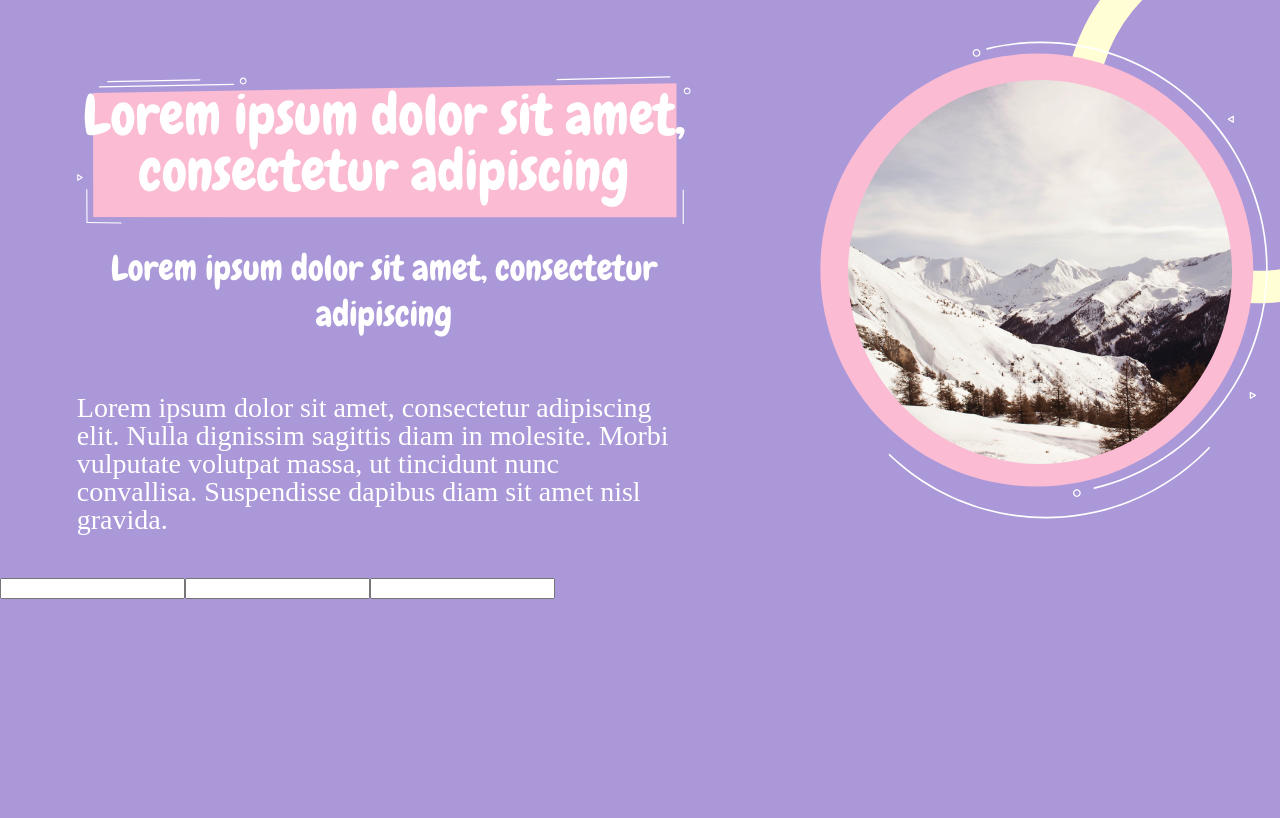
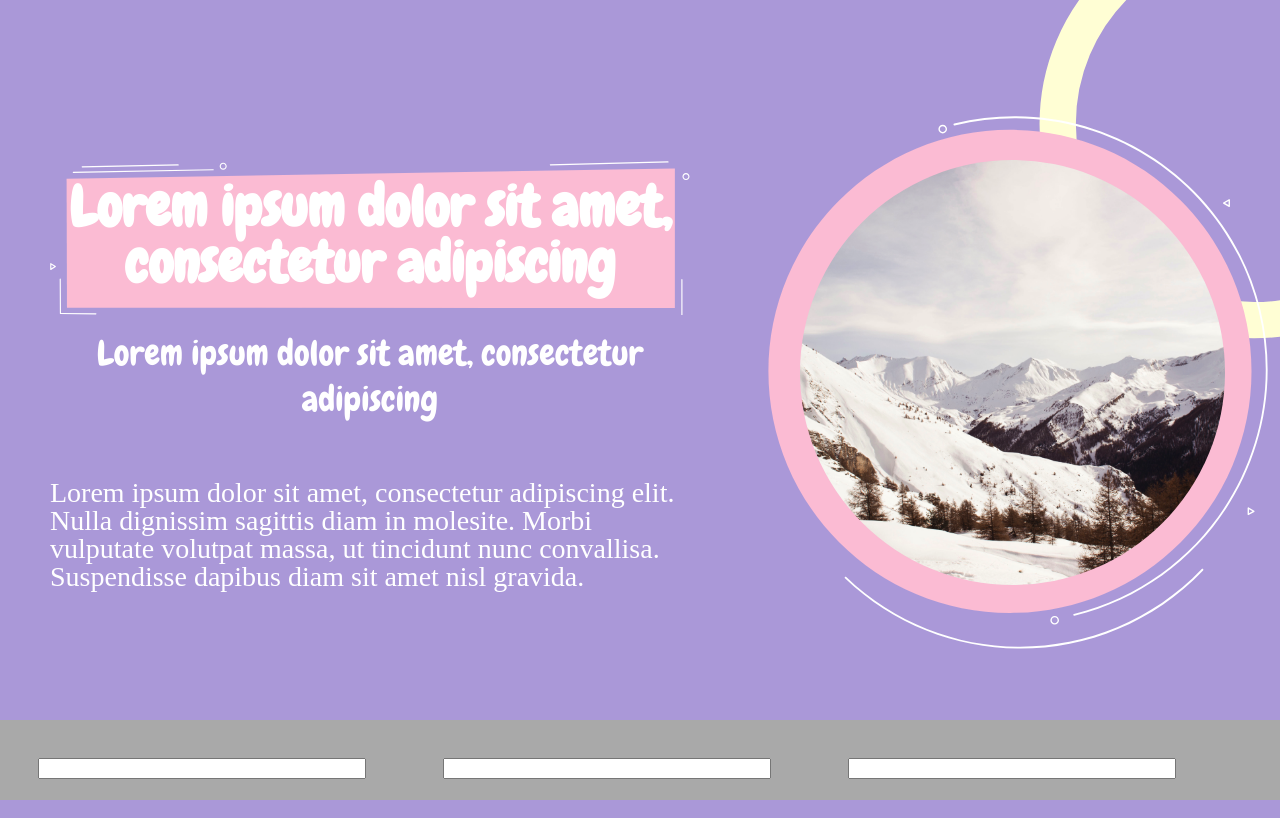
Before and after one commit to denizerisen/algebra-assignment, a Vue app: page / in a window 1280 px wide. Built offline with nearby package versions, Linux system fonts and the light colour scheme; a web font is replaced by a local one.

Commit message:
fixed view

```diff
--- a/src/App.vue
+++ b/src/App.vue
@@ -1,7 +1,9 @@
 <template>
-  <div id="app" class="grid">
-    <SlideText :headerText="headerText" :subheaderText="subheaderText" :text="text"/>
-    <SlideImage/>
+  <div id="app" >
+    <div class="grid">
+      <SlideText :headerText="headerText" :subheaderText="subheaderText" :text="text"/>
+      <SlideImage/>
+    </div>
     <SlideInputs @getText="inputChangedHandler($event)"/>
   </div>
 </template>
@@ -52,9 +54,13 @@ export default class App extends Vue {
     font-family: 'Avenir', Helvetica, Arial, sans-serif
     -webkit-font-smoothing: antialiased
     -moz-osx-font-smoothing: grayscale
+    width: 1280px
+    height: 800px
 
   .grid
     display: grid
-    grid-template-columns: 60% 40%
-    width: 100vw
+    grid-template-columns: 50% 50%
+    width: 1280px
+    height: 720px
+
 </style>
--- a/src/components/SlideImage.vue
+++ b/src/components/SlideImage.vue
@@ -1,8 +1,8 @@
 <template>
-  <div class="slide__right">
-        <img class="first" src="../assets/yellow-circle.svg" />
+  <div class="slide__column--right">
+        <img class="img__circle--yellow" src="../assets/yellow-circle.svg" />
         <img class="slide__image" src="../assets/mountain-image.png" alt="mountain image">
-        <img class="second" src="../assets/image-background.svg" width="100%" />
+        <img class="img__circle--pink" src="../assets/image-background.svg" width="100%" />
 
   </div>
 </template>
@@ -18,22 +18,23 @@
 </script>
 
 <style lang="sass">
-    .first
+    .img__circle--yellow
         position: absolute
         right: 0
         top: 0
-        width: 17.5%
-    .second
+        width: 250px
+    .img__circle--pink
         position: absolute
         right: 0.75em
-        width: 35%
+        top: 70px
+        width: 500px
         z-index: 1
     .slide__image
         position: absolute
-        top: 5em
-        right: 3em
+        top: 160px
+        right: 55px
         border-radius: 50%
         z-index: 3
-        width: 30%
+        width: 425px
 
 </style>
--- a/src/components/SlideInputs.vue
+++ b/src/components/SlideInputs.vue
@@ -20,6 +20,14 @@ export default class SlideInputs extends Vue {
 </script>
 
 
-<style>
+<style lang="sass">
+  .slide__inputs
+    width: 100%
+    background: darkgray
+    height: 80px
+    margin: 0 auto
+  .slide__input
+    width: 25%
+    margin: 3%
 
 </style>
--- a/src/components/SlideText.vue
+++ b/src/components/SlideText.vue
@@ -1,8 +1,8 @@
 <template>
-  <div class="slide__left">
-    <div class="header">
+  <div class="slide__column--left">
+    <div class="slide__header__area">
         <img  src="../assets/header-text-background.svg" width="100%"/>
-        <h1 class="slide__header">{{headerText}}</h1>
+        <h1 class="slide__header__area__header">{{headerText}}</h1>
     </div>
     <h2 class="slide__subheader">{{subheaderText}}</h2>
     <p class="slide__text">{{text}}</p>
@@ -27,20 +27,23 @@
 </script>
 
 <style lang="sass">
-    .slide__left
+    .slide__column--left
         font-family: 'Chewy', cursive
         color: white
         margin-top: 60px
-        padding: 1em
+        padding-left: 100px
         text-align: center
         align-self: center
         justify-self: center
-        width: 80%
-    .header
+        width: 100%
+
+    .slide__header__area
         max-height: 170px
+
     .slide__header, .slide__subheader
         font-weight: 100
-    .slide__header
+
+    .slide__header__area__header
         font-size: 3.5em
         line-height: 1
         transform: translateY(100%) translateY(-5.2em)
@@ -49,6 +52,7 @@
         font-size: 35px
         margin: 0
         padding: 0 10px
+
     .slide__text
         font-family: 'Gaegu', cursive
         text-align: left
```
